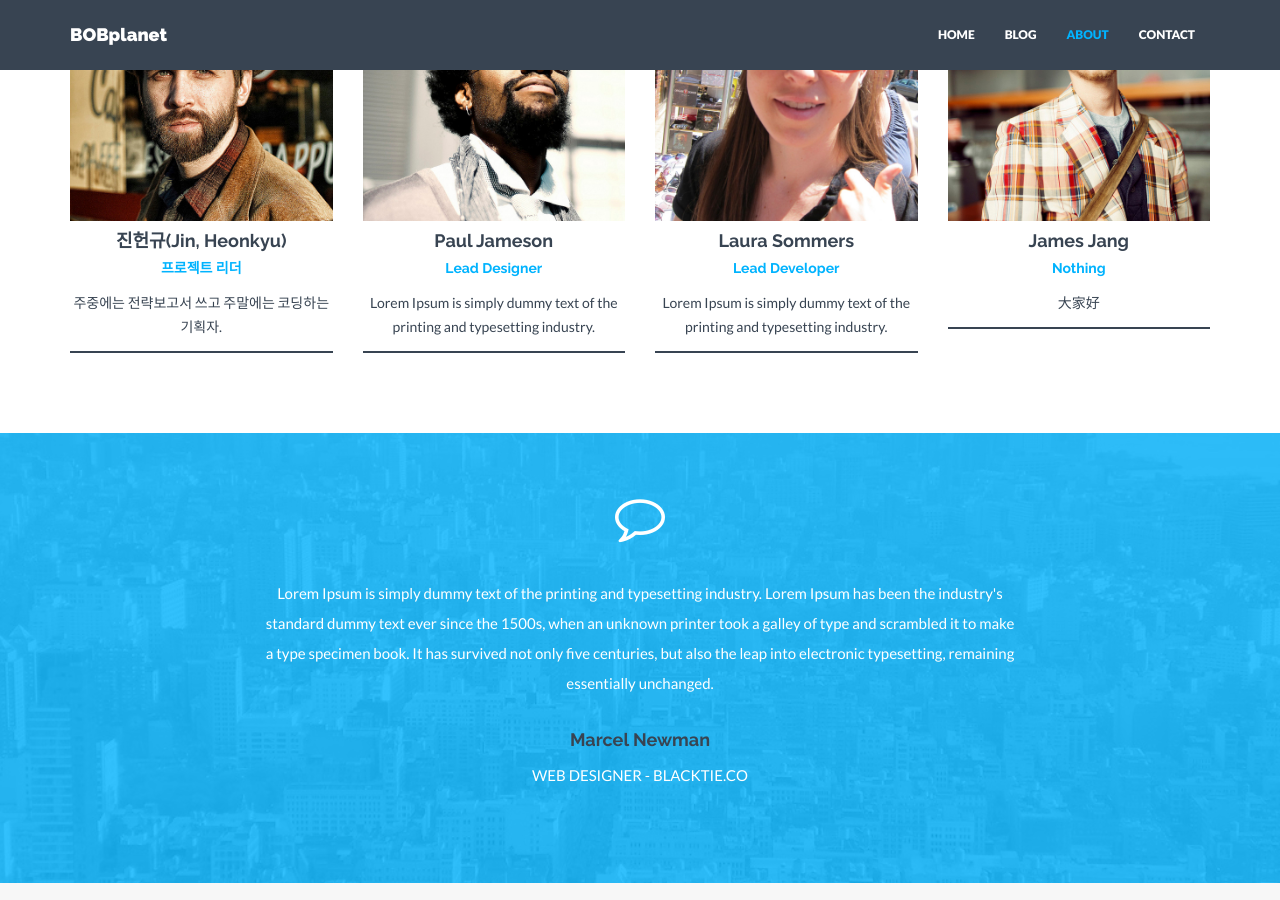
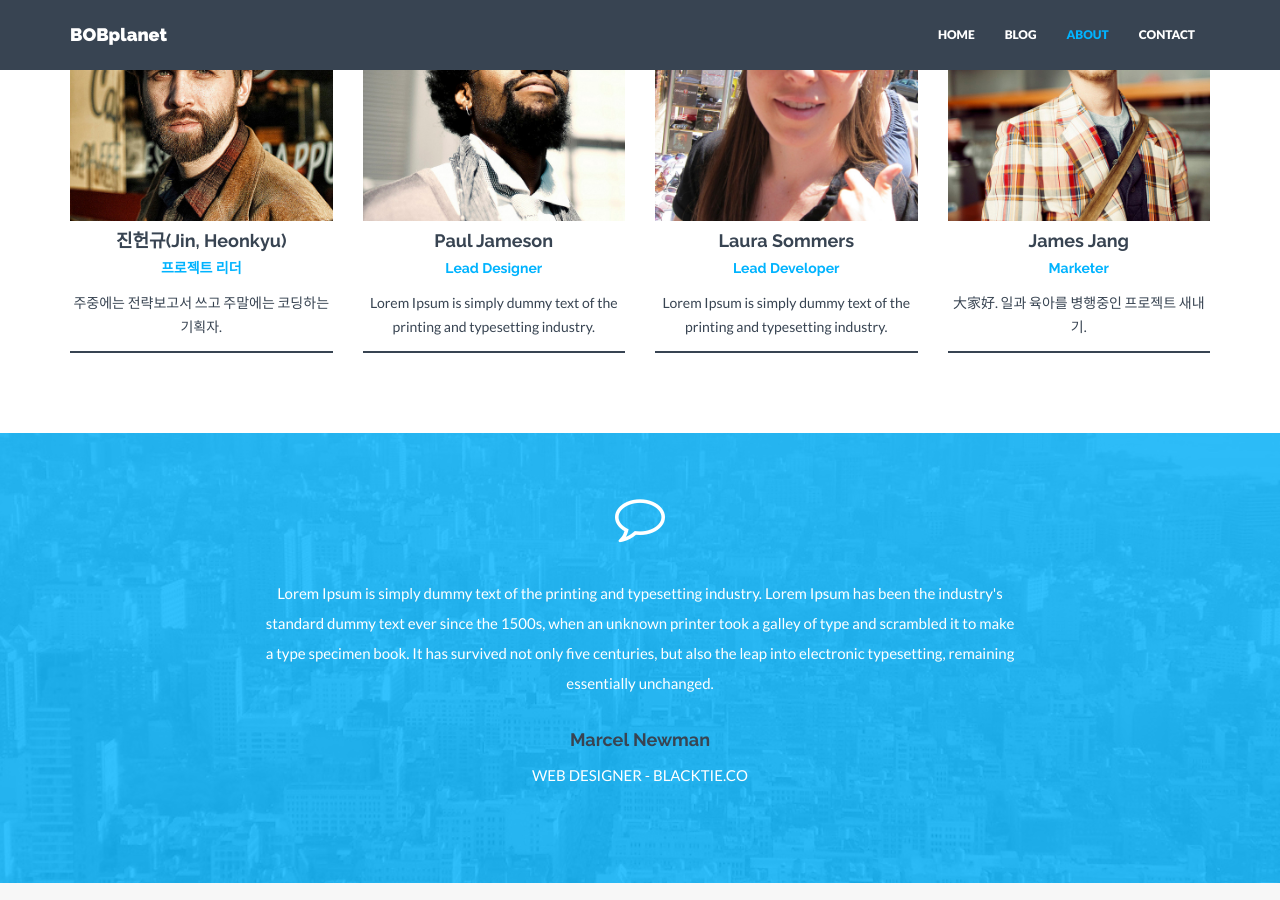
Before and after one commit to bobplanet/bobplanet.github.io, a Jekyll site: the page built from about.html, in a window 1280 px wide and 900 px high, scrolled down 394 px. Built offline with Jekyll 4.4.1, drawn with Linux system fonts in a browser that asks for light colours; nearby versions of some CDN libraries.

Commit message:
프로필 수정(장)
프로필 수정 완료

```diff
--- a/_data/members.yml
+++ b/_data/members.yml
@@ -27,8 +27,8 @@
       - title: twitter
         url: http://twitter.com/handle
   - name: James Jang
-    position: Nothing
-    text: 大家好
+    position: Marketer
+    text: 大家好. 일과 육아를 병행중인 프로젝트 새내기.
     img: team04.jpg
     social:
       - title: envelope #use for email address
```
